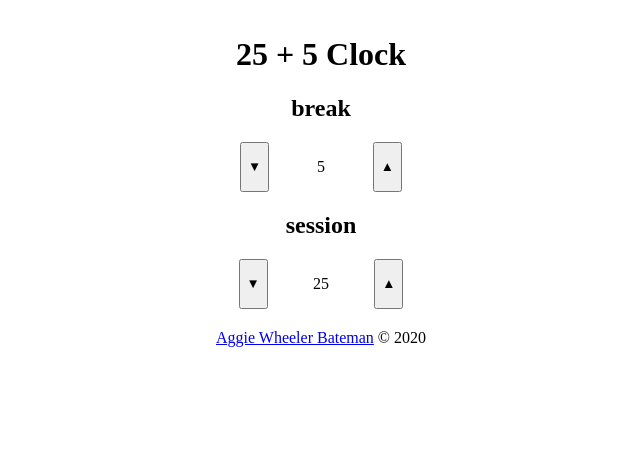
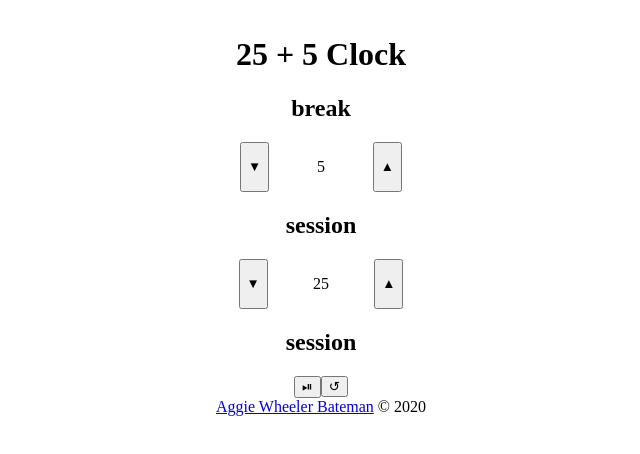
Before and after one commit to UmarNaeem7/25-plus-5-clock, a React (Create React App) app in the folder client/: page / in a window 1280 px wide. Shown: the top 454 px of the page, without its empty margins (319-959 px from the left). Built offline with nearby package versions, Linux system fonts and the light colour scheme.

Commit message:
Add Timer component with h2 timer label, start_stop button,
and reset button
Add isSession state property

```diff
--- a/client/src/App.js
+++ b/client/src/App.js
@@ -1,6 +1,7 @@
 import React from 'react';
 import './App.css';
 import IntervalController from './components/IntervalController.js';
+import Timer from './components/Timer.js';
 import Footer from './components/Footer.js';
 
 class App extends React.Component {
@@ -10,16 +11,17 @@ class App extends React.Component {
       intervals: {
         break: 5,
         session: 25
-      }
+      },
+      isSession: true,
     }
     this.intervalTypes = Object.keys(this.state.intervals);
   }
-
 
   render(){
     return <div>
       <h1>25 + 5 Clock</h1>
       {this.intervalTypes.map(type => <IntervalController type={type} length={this.state.intervals[type]}/>)}
+      <Timer interval={this.state.isSession ? this.intervalTypes[1]: this.intervalTypes[0]} />
       <Footer />
     </div>;
   }
--- /dev/null
+++ b/client/src/components/Timer.js
@@ -0,0 +1,14 @@
+import React from 'react';
+
+function Timer(props){
+    return <div>
+        <h2 id="timer-label">{props.interval}</h2>
+        <p id="time-left"></p>
+        <div>
+            <button id="start_stop">&#9199;</button>
+            <button id="reset">&#8634;</button>
+        </div>
+    </div>;
+}
+
+export default Timer;
```
